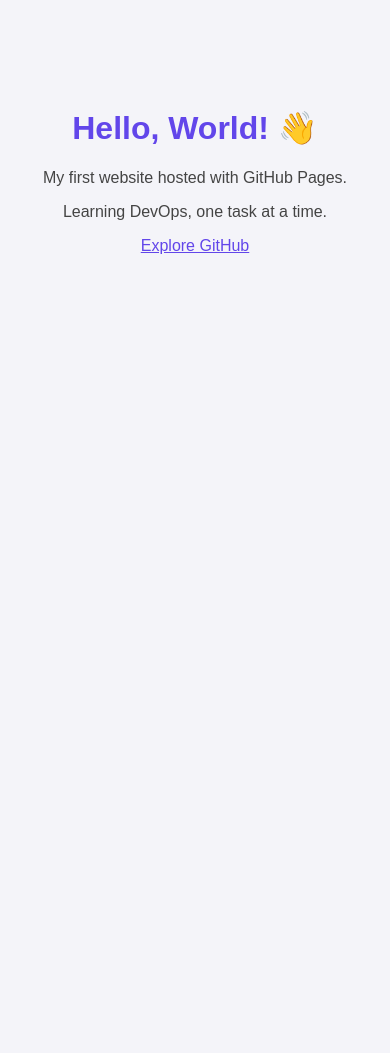
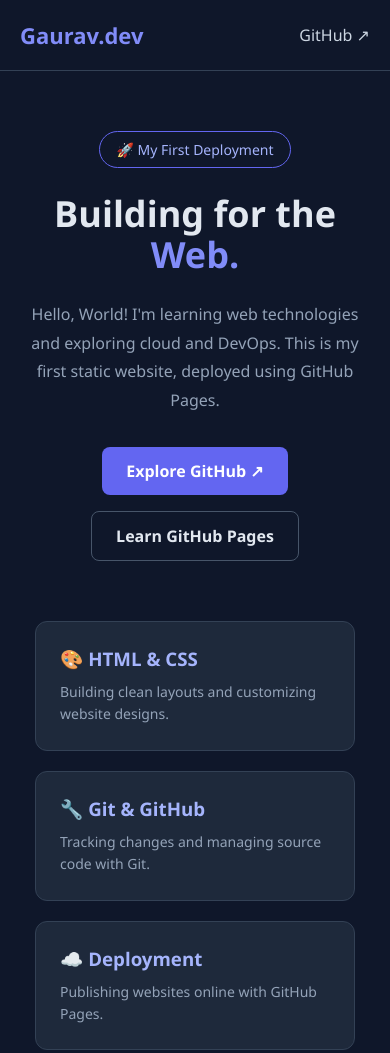
Before and after one commit to MysticBaghel/github-pages-task, a plain HTML site: page index.html in a window 390 px wide. Shown: the top 1053 px of the page. Before the commit the page ends 844 px from the top, so only its background shows below. Drawn offline with Linux system fonts and the light colour scheme.

Commit message:
feat: customize website with responsive CSS

```diff
--- a/index.html
+++ b/index.html
@@ -4,23 +4,246 @@
 <head>
     <meta charset="UTF-8">
     <meta name="viewport" content="width=device-width, initial-scale=1.0">
-    <title>My First Website</title>
+    <title>My First Website | GitHub Pages</title>
+
     <style>
+        /* Reset */
+        * {
+            margin: 0;
+            padding: 0;
+            box-sizing: border-box;
+        }
+
+        /* Page styling */
         body {
-            font-family: Arial, sans-serif;
+            font-family: 'Segoe UI', Arial, sans-serif;
+            background: #0f172a;
+            color: #e2e8f0;
+            min-height: 100vh;
+            display: flex;
+            flex-direction: column;
+        }
+
+        /* Navigation bar */
+        nav {
+            padding: 22px 8%;
+            display: flex;
+            justify-content: space-between;
+            align-items: center;
+            border-bottom: 1px solid #334155;
+        }
+
+        nav h2 {
+            color: #818cf8;
+            font-size: 22px;
+        }
+
+        nav a {
+            color: #cbd5e1;
+            text-decoration: none;
+            transition: color 0.3s;
+        }
+
+        nav a:hover {
+            color: #818cf8;
+        }
+
+        /* Hero section */
+        main {
+            flex: 1;
+            display: flex;
+            align-items: center;
+            justify-content: center;
             text-align: center;
-            background: #f4f4f9;
             padding: 80px 20px;
         }
-        h1 { color: #6246ea; }
-        p { color: #444; }
-        a { color: #6246ea; }
+
+        .hero {
+            max-width: 700px;
+        }
+
+        .tag {
+            display: inline-block;
+            padding: 8px 16px;
+            border: 1px solid #6366f1;
+            border-radius: 50px;
+            color: #a5b4fc;
+            font-size: 14px;
+            margin-bottom: 25px;
+        }
+
+        h1 {
+            font-size: clamp(36px, 6vw, 64px);
+            line-height: 1.15;
+            margin-bottom: 24px;
+        }
+
+        h1 span {
+            color: #818cf8;
+        }
+
+        .description {
+            color: #94a3b8;
+            font-size: 18px;
+            line-height: 1.8;
+            margin-bottom: 32px;
+        }
+
+        /* Buttons */
+        .buttons {
+            display: flex;
+            justify-content: center;
+            gap: 16px;
+            flex-wrap: wrap;
+        }
+
+        .btn {
+            display: inline-block;
+            padding: 13px 24px;
+            border-radius: 8px;
+            text-decoration: none;
+            font-weight: 600;
+            transition: transform 0.3s, background 0.3s;
+        }
+
+        .primary {
+            background: #6366f1;
+            color: white;
+        }
+
+        .primary:hover {
+            background: #4f46e5;
+            transform: translateY(-3px);
+        }
+
+        .secondary {
+            border: 1px solid #475569;
+            color: #e2e8f0;
+        }
+
+        .secondary:hover {
+            background: #1e293b;
+            transform: translateY(-3px);
+        }
+
+        /* Feature cards */
+        .features {
+            display: flex;
+            justify-content: center;
+            gap: 20px;
+            flex-wrap: wrap;
+            padding: 0 20px 70px;
+        }
+
+        .card {
+            background: #1e293b;
+            border: 1px solid #334155;
+            border-radius: 12px;
+            padding: 24px;
+            width: 210px;
+            transition: transform 0.3s, border-color 0.3s;
+        }
+
+        .card:hover {
+            transform: translateY(-5px);
+            border-color: #818cf8;
+        }
+
+        .card h3 {
+            color: #a5b4fc;
+            margin-bottom: 10px;
+        }
+
+        .card p {
+            color: #94a3b8;
+            font-size: 14px;
+            line-height: 1.6;
+        }
+
+        /* Footer */
+        footer {
+            text-align: center;
+            padding: 24px;
+            border-top: 1px solid #334155;
+            color: #64748b;
+            font-size: 14px;
+        }
+
+        /* Small screens */
+        @media (max-width: 600px) {
+            nav {
+                padding: 20px;
+            }
+
+            main {
+                padding: 60px 20px;
+            }
+
+            .description {
+                font-size: 16px;
+            }
+
+            .card {
+                width: 100%;
+                max-width: 320px;
+            }
+        }
     </style>
 </head>
+
 <body>
-    <h1>Hello, World! 👋</h1>
-    <p>My first website hosted with GitHub Pages.</p>
-    <p>Learning DevOps, one task at a time.</p>
-    <a href="https://github.com/">Explore GitHub</a>
+
+    <nav>
+        <h2>Gaurav.dev</h2>
+        <a href="https://github.com/">GitHub ↗</a>
+    </nav>
+
+    <main>
+        <section class="hero">
+            <div class="tag">🚀 My First Deployment</div>
+
+            <h1>Building for the <span>Web.</span></h1>
+
+            <p class="description">
+                Hello, World! I'm learning web technologies and
+                exploring cloud and DevOps. This is my first static
+                website, deployed using GitHub Pages.
+            </p>
+
+            <div class="buttons">
+                <a class="btn primary"
+                   href="https://github.com/">
+                    Explore GitHub ↗
+                </a>
+
+                <a class="btn secondary"
+                   href="https://pages.github.com/">
+                    Learn GitHub Pages
+                </a>
+            </div>
+        </section>
+    </main>
+
+    <section class="features">
+        <div class="card">
+            <h3>🎨 HTML & CSS</h3>
+            <p>Building clean layouts and customizing website designs.</p>
+        </div>
+
+        <div class="card">
+            <h3>🔧 Git & GitHub</h3>
+            <p>Tracking changes and managing source code with Git.</p>
+        </div>
+
+        <div class="card">
+            <h3>☁️ Deployment</h3>
+            <p>Publishing websites online with GitHub Pages.</p>
+        </div>
+    </section>
+
+    <footer>
+        Built with HTML & CSS · Hosted on GitHub Pages
+    </footer>
+
 </body>
 </html>
```
